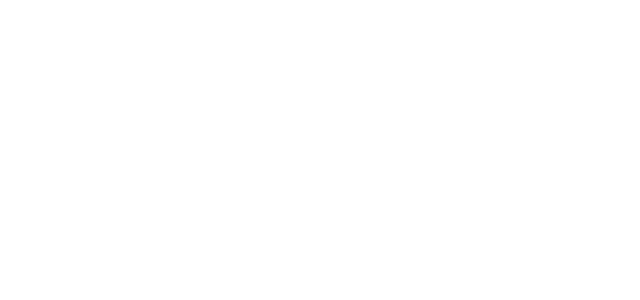
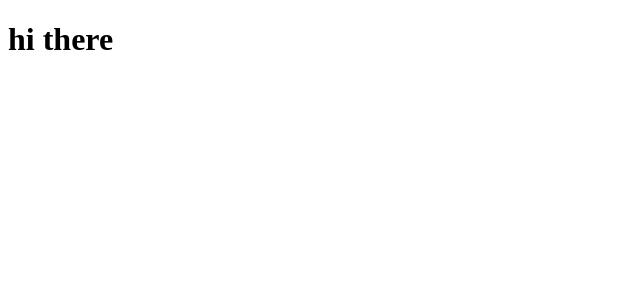
Before and after one commit to sahell0x/payment-app-frontend, a React (Vite) app: page / in a window 1280 px wide. Shown: the top 300 px of the page, without its empty margins (0-640 px from the left). Built offline with nearby package versions, Linux system fonts and the light colour scheme.

Commit message:
hi there

```diff
--- a/src/App.jsx
+++ b/src/App.jsx
@@ -3,7 +3,7 @@
 
   return (
     <>
-
+      <h1>hi there</h1>
     </>
   )
 }
```
